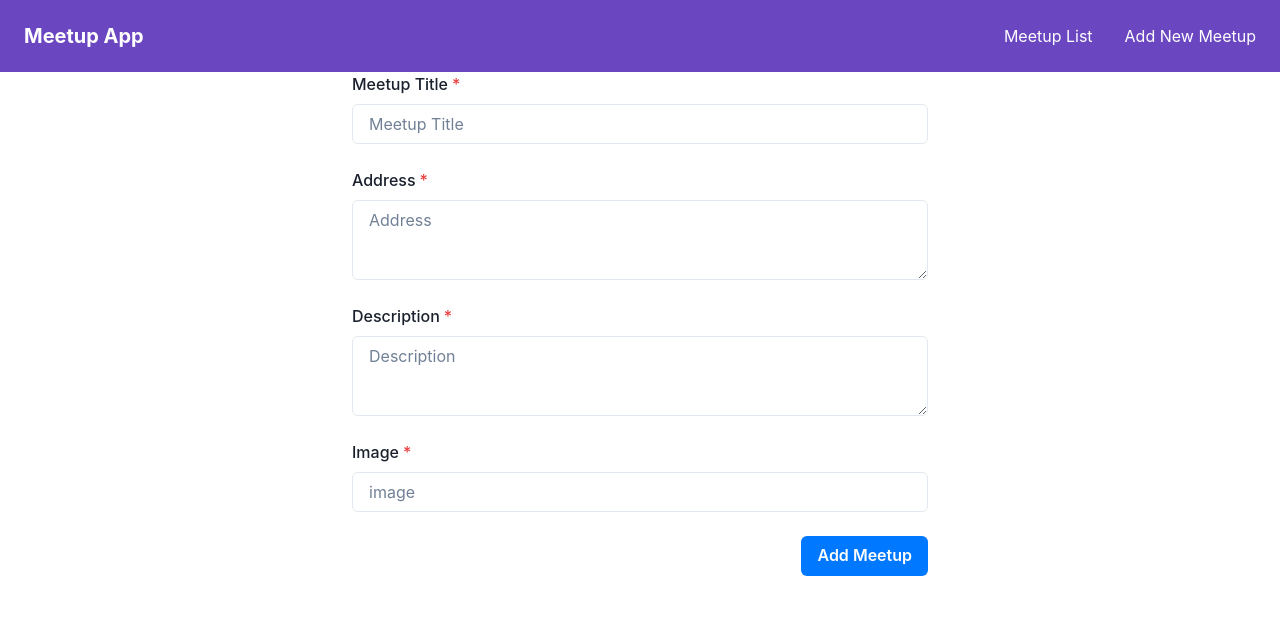
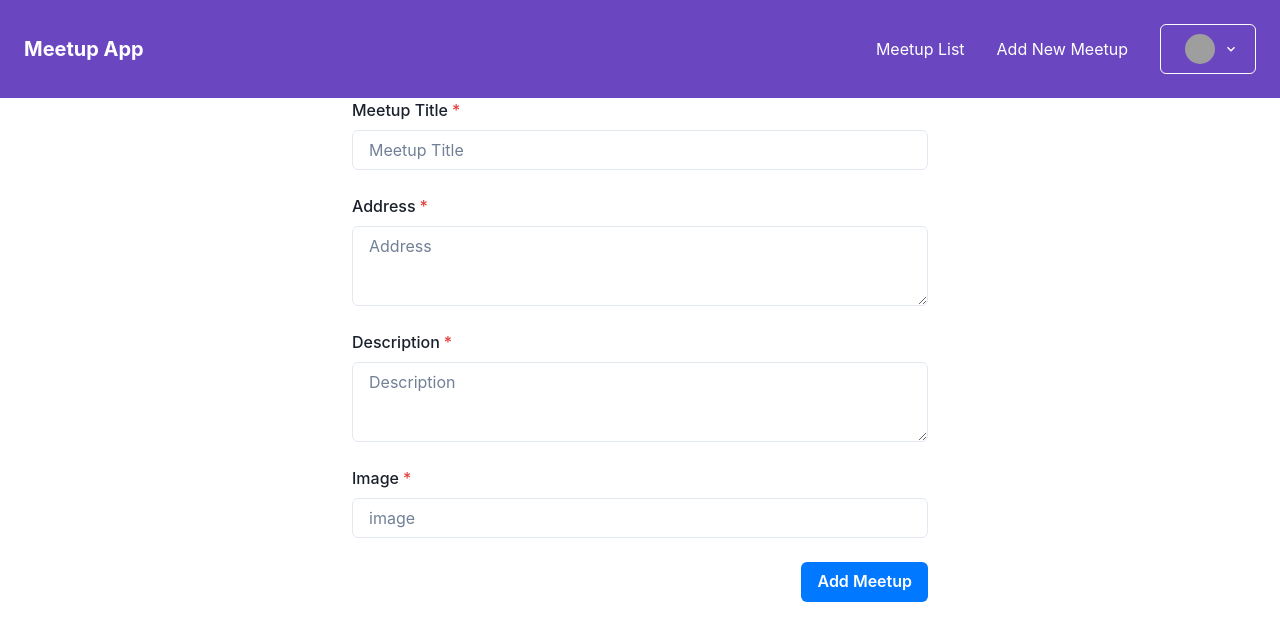
Before and after one commit to syaifulhuseinnn/nextjs-meetup, a Next.js app: page /new-meetup in a window 1280 px wide. Shown: the top 640 px of the page. Built offline with nearby package versions, Linux system fonts and the light colour scheme; no server answers; grey boxes are pictures that could not be loaded.

Commit message:
add Google authentication

```diff
--- a/components/navigation/Navigation.js
+++ b/components/navigation/Navigation.js
@@ -1,25 +1,77 @@
-import { Flex, Text, Box, Heading, Center, Spacer } from "@chakra-ui/react";
+import {
+  Flex,
+  Text,
+  Box,
+  Heading,
+  Center,
+  Spacer,
+  Button,
+  Menu,
+  MenuButton,
+  MenuList,
+  MenuItem,
+  Image,
+  HStack,
+} from "@chakra-ui/react";
+import { ChevronDownIcon, ExternalLinkIcon } from "@chakra-ui/icons";
 import Link from "next/link";
+import { signOut, useSession } from "next-auth/react";
+
+function ProfilePicture() {
+  return (
+    <Image
+      borderRadius="full"
+      boxSize="30px"
+      src="https://bit.ly/dan-abramov"
+      alt="Dan Abramov"
+    />
+  );
+}
 
 export default function Navigation() {
+  const { data: session, status } = useSession();
+  console.log({ session, status });
+
   return (
-    <Flex bgColor="purple.600" p={6}>
-      <Center>
-        <Heading as="h1" textColor="white" size="md">
+    <Flex bgColor="purple.600" p={6} alignItems="center">
+      <Heading as="h1" textColor="white" size="md" flexGrow={1}>
         Meetup App
       </Heading>
-      </Center>
-      <Spacer />
-      <Center>
-        <Flex gap={8}>
+
+      <Flex gap={8} alignItems="center">
         <Link href="/">
           <Text textColor="white">Meetup List</Text>
         </Link>
         <Link href="/new-meetup">
           <Text textColor="white">Add New Meetup</Text>
         </Link>
+        <Menu>
+          <MenuButton
+            as={Button}
+            bg="transparent"
+            textColor="white"
+            border="1px"
+            _hover={{ bg: "red.500", borderColor: "red.500" }}
+            _expanded={{ bg: "red.400", borderColor: "red.400" }}
+            rightIcon={<ChevronDownIcon />}
+            py={6}
+          >
+            <HStack>
+              <Text>{status === "authenticated" && session.user.name}</Text>
+              <ProfilePicture />
+            </HStack>
+          </MenuButton>
+          <MenuList p={2}>
+            <MenuItem
+              as={Button}
+              rightIcon={<ExternalLinkIcon />}
+              onClick={() => signOut()}
+            >
+              Sign Out
+            </MenuItem>
+          </MenuList>
+        </Menu>
       </Flex>
-      </Center>
     </Flex>
   );
 }
--- a/package.json
+++ b/package.json
@@ -8,6 +8,7 @@
     "start": "next start"
   },
   "dependencies": {
+    "@chakra-ui/icons": "^2.0.12",
     "@chakra-ui/react": "^2.4.1",
     "@emotion/react": "^11.10.5",
     "@emotion/styled": "^11.10.5",
@@ -15,6 +16,7 @@
     "framer-motion": "^6.5.1",
     "nanoid": "^4.0.0",
     "next": "^13.0.0",
+    "next-auth": "^4.17.0",
     "react": "^18.0.0",
     "react-dom": "^18.0.0",
     "swr": "^1.3.0"
--- a/pages/_app.js
+++ b/pages/_app.js
@@ -2,15 +2,18 @@ import "../styles/globals.css";
 import { ChakraProvider } from "@chakra-ui/react";
 import { Container } from "@chakra-ui/react";
 import Navigation from "../components/navigation/Navigation";
+import { SessionProvider } from "next-auth/react";
 
-function MyApp({ Component, pageProps }) {
+function MyApp({ Component, pageProps: { session, ...pageProps } }) {
   return (
+    <SessionProvider session={session}>
       <ChakraProvider>
         <Container maxW="full" p={0}>
           <Navigation />
           <Component {...pageProps} />
         </Container>
       </ChakraProvider>
+    </SessionProvider>
   );
 }
 
```
Also changed, not shown: pages/api/auth/[...nextauth].js (added, +13 -0 lines), pages/index.js (+14 -18 lines), pages/join-meetup/[meetupId]/index.js (+4 -4 lines), next.config.js (added), 1 other file (tests, documents, lock files or other folders). Lines whose indentation alone changed are shown as unchanged.
